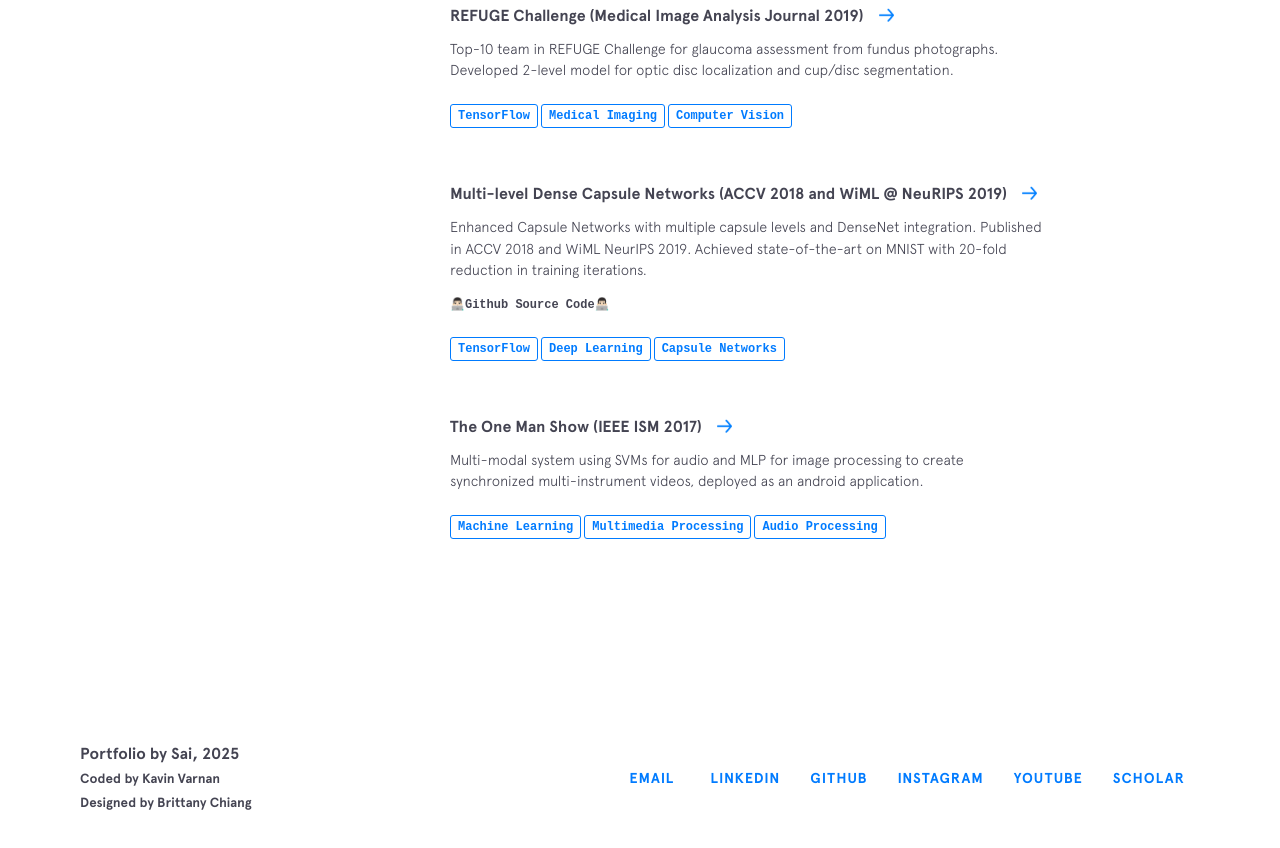
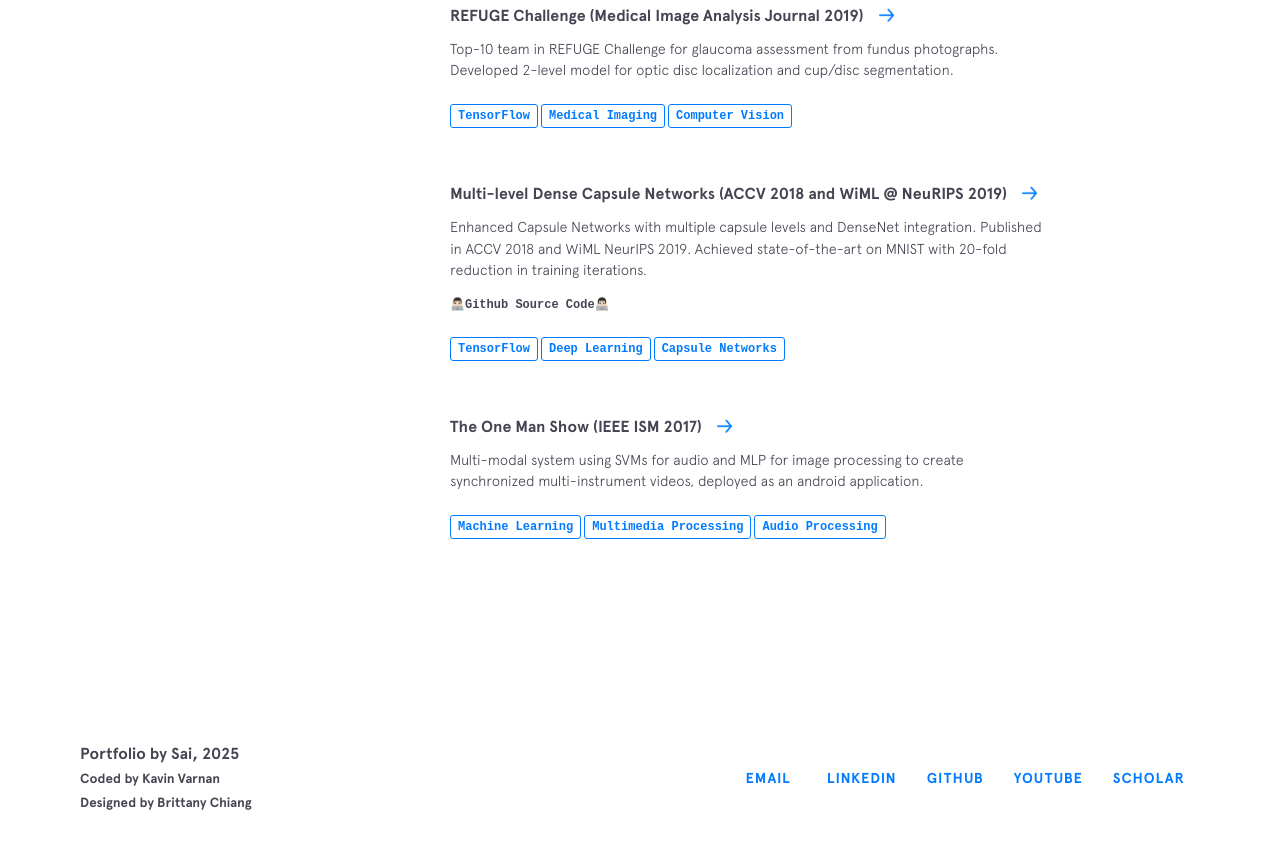
Before and after one commit to ssrp/ssrp.github.io, a Gatsby site: page / in a window 1280 px wide. Shown: the part 4665-5513 px from the top of the page. Built offline with nearby package versions, Linux system fonts and the light colour scheme; Gatsby itself is replaced by a stand-in of ours.

Commit message:
update footer

```diff
--- a/src/components/footer/footer.js
+++ b/src/components/footer/footer.js
@@ -14,10 +14,6 @@ const socialData = [
   {
     "title": "github",
     "url": "https://github.com/ssrp/"
-  },
-  {
-    "title": "instagram",
-    "url": "https://www.instagram.com/_ssrp/"
   },
   {
     "title": "youtube",
--- a/src/components/footer/footer.scss
+++ b/src/components/footer/footer.scss
@@ -40,6 +40,12 @@
     @include weird-medium {
       display: flex;
       justify-content: center;
+      flex-wrap: wrap;
+    }
+    @include mobile {
+      display: flex;
+      justify-content: center;
+      flex-wrap: wrap;
     }
     a, .footer-email-button {
       position: relative;
@@ -51,6 +57,9 @@
       outline: none;
       @include desktop {
         margin: 0 10px;
+      }
+      @include mobile {
+        margin: 5px 8px;
       }
       &:after {
         position: absolute;
@@ -78,6 +87,10 @@
         font-size: 0.9rem;
         display: inline;
         letter-spacing: 1px;
+        @include mobile {
+          font-size: 0.8rem;
+          letter-spacing: 0.5px;
+        }
         //@include little-desktop {
         //  display: none;
         //}
```
